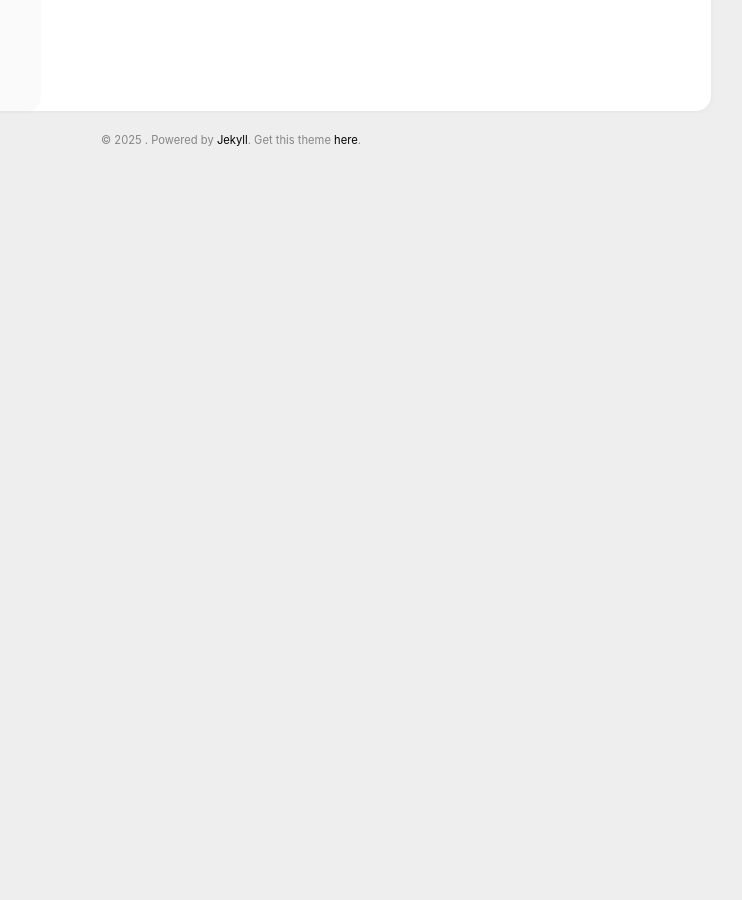
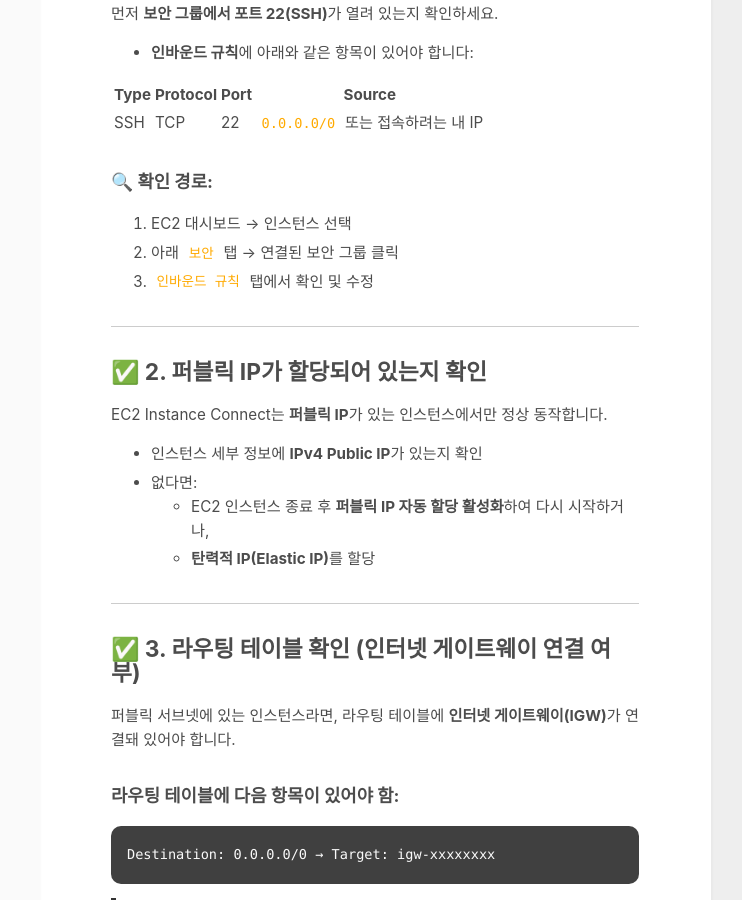
Before and after one commit to yujinoh0103/yujinoh0103.github.io, a Jekyll site: the page built from _posts/2025-04-03-16th.md, in a window 1280 px wide and 900 px high, scrolled down 676 px. Shown: the whole window, without its empty margins (409-1151 px from the left). Built offline with Jekyll 4.4.1, drawn with Linux system fonts in a browser that asks for light colours; before the commit the page ends 922 px from its top, so only the background shows below that; some of the changed text lies outside the part shown.

Commit message:
10주차 추가

````diff
--- a/_posts/2025-04-03-16th.md
+++ b/_posts/2025-04-03-16th.md
@@ -1,7 +1,132 @@
 ---
 layout: post
-title: "[스나이퍼팩토리] 한컴AI아카데미 9주차 - AWS EC2에 로컬 파일 올리기"
+title: "[스나이퍼팩토리] 한컴AI아카데미 10주차 - AWS EC2 접속 오류 해결"
 date: 2025-04-03
 categories: [한컴AI]
 author: "yujinoh0103"
 ---
+
+# 💻 EC2 Instance Connect 접속 오류 해결 가이드 (SSH 안 될 때 확인할 것들)
+
+Amazon EC2 인스턴스를 Instance Connect로 접속하려고 할 때, 아래와 같은 오류를 만나는 경우가 있습니다
+
+> ❌ **"There was a problem connecting to your instance"**
+
+이럴 땐 당황하지 말고, 아래 체크리스트를 하나씩 따라가면 대부분의 문제가 해결됩니다.
+
+---
+
+## ✅ 1. 보안 그룹 설정 확인
+
+먼저 **보안 그룹에서 포트 22(SSH)**가 열려 있는지 확인하세요.
+
+- **인바운드 규칙**에 아래와 같은 항목이 있어야 합니다:
+
+| Type | Protocol | Port | Source                            |
+| ---- | -------- | ---- | --------------------------------- |
+| SSH  | TCP      | 22   | `0.0.0.0/0` 또는 접속하려는 내 IP |
+
+### 🔍 확인 경로:
+
+1. EC2 대시보드 → 인스턴스 선택
+2. 아래 `보안` 탭 → 연결된 보안 그룹 클릭
+3. `인바운드 규칙` 탭에서 확인 및 수정
+
+---
+
+## ✅ 2. 퍼블릭 IP가 할당되어 있는지 확인
+
+EC2 Instance Connect는 **퍼블릭 IP**가 있는 인스턴스에서만 정상 동작합니다.
+
+- 인스턴스 세부 정보에 **IPv4 Public IP**가 있는지 확인
+- 없다면:
+  - EC2 인스턴스 종료 후 **퍼블릭 IP 자동 할당 활성화**하여 다시 시작하거나,
+  - **탄력적 IP(Elastic IP)**를 할당
+
+---
+
+## ✅ 3. 라우팅 테이블 확인 (인터넷 게이트웨이 연결 여부)
+
+퍼블릭 서브넷에 있는 인스턴스라면, 라우팅 테이블에 **인터넷 게이트웨이(IGW)**가 연결돼 있어야 합니다.
+
+### 라우팅 테이블에 다음 항목이 있어야 함:
+
+```
+Destination: 0.0.0.0/0 → Target: igw-xxxxxxxx
+```
+
+> VPC → 서브넷 → 라우팅 테이블 → 라우팅 확인
+
+---
+
+## ✅ 4. 지원되는 OS 이미지인지 확인
+
+- EC2 Instance Connect는 **Amazon Linux 2**, **Ubuntu 20.04 이상** 등에서 지원됩니다.
+- 커스텀 AMI나 OpenSSH 미설치 상태에서는 작동하지 않을 수 있습니다.
+
+---
+
+## ✅ 5. SSH 키 관련 설정이 막혀 있는지 확인
+
+Instance Connect는 **IAM 기반으로 임시 SSH 키를 삽입**해서 접속합니다.
+
+→ 만약 아래 중 하나라도 해당된다면 오류가 날 수 있습니다:
+
+- `cloud-init` 설정이 SSH 키 삽입을 막고 있는 경우
+- `sshd_config`에서 `AuthorizedKeysCommand` 등이 변경된 경우
+
+---
+
+## ✅ 6. IAM Role 및 정책 확인
+
+EC2 Instance Connect 사용을 위해서는 IAM 권한이 필요합니다.
+
+### 필요한 정책 예시:
+
+```json
+{
+  "Effect": "Allow",
+  "Action": ["ec2-instance-connect:SendSSHPublicKey"],
+  "Resource": "*"
+}
+```
+
+- IAM 사용자나 인스턴스 프로파일에 이 권한이 포함되어 있어야 합니다.
+
+---
+
+## 🧪 추가 팁: SSH 직접 접속으로 우회하기
+
+EC2 Instance Connect가 안 되는 상황에서는 **직접 SSH로 접속하는 것도 가능**합니다.
+
+```bash
+ssh -i /path/to/your-key.pem ec2-user@your-ec2-public-ip
+```
+
+- `ec2-user`는 Amazon Linux 기준
+- Ubuntu일 경우 `ubuntu` 사용자 사용
+
+🔒 이때도 포트 22가 열려 있어야 하고, `.pem` 키 권한은 `chmod 400`으로 제한해야 합니다.
+
+---
+
+## ✅ 마무리 체크리스트 요약
+
+| 항목                     | 확인 여부 |
+| ------------------------ | --------- |
+| 보안 그룹에 포트 22 허용 | ✅        |
+| 퍼블릭 IP 존재 여부      | ✅        |
+| 인터넷 게이트웨이 연결   | ✅        |
+| 지원되는 OS 이미지       | ✅        |
+| SSH 키 주입 가능 여부    | ✅        |
+| IAM 정책 설정            | ✅        |
+
+---
+
+> 📌 **추천 순서:** 보안 그룹 → 퍼블릭 IP → 라우팅 테이블 → OS & SSH 설정 순으로 점검하면 빠르게 원인을 찾을 수 있어요.
+
+<br/>
+——————————————————————————<br/>
+본 후기는 [한글과컴퓨터x한국생산성본부x스나이퍼팩토리] 한컴 AI 아카데미 (B-log) 리뷰로 작성 되었습니다.
+
+#한컴AI아카데미 #AI개발자 #AI개발자교육 #한글과컴퓨터 #한국생산성본부 #스나이퍼팩토리 #부트캠프 #AI전문가양성 #개발자교육 #개발자취업
````
